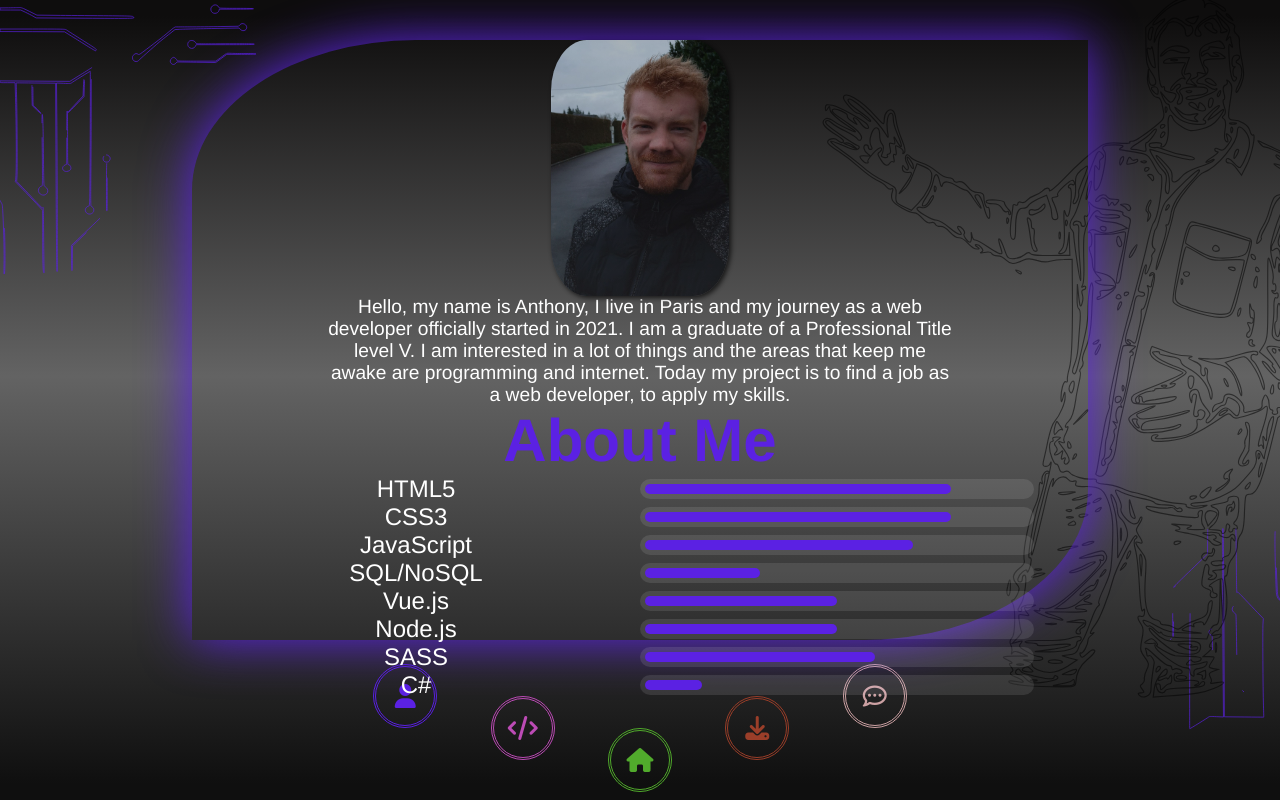
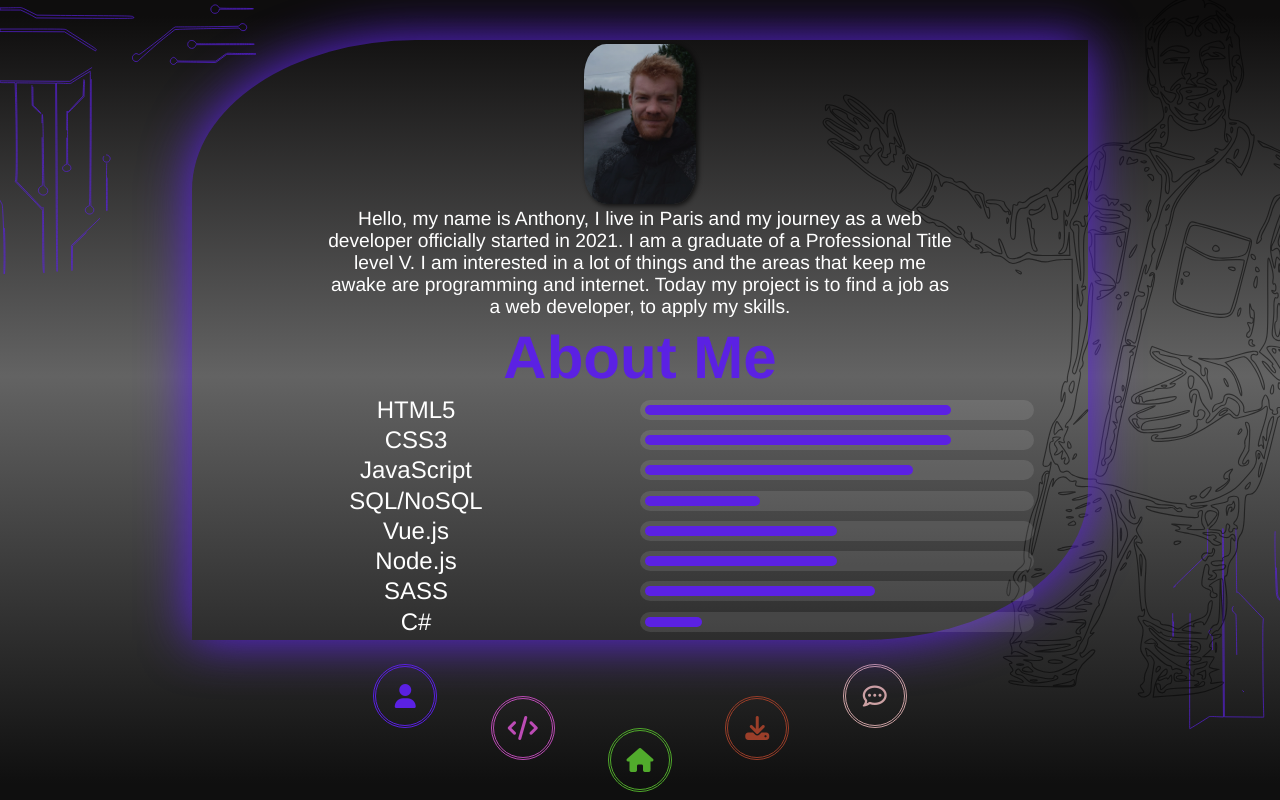
Before and after one commit to AnthonyJ408/site_portfolio, a Vue app: page / in a window 1280 px wide. Both pictures are taken after a click on the button 405 px from the left and 696 px from the top of the page. Built offline with nearby package versions, Linux system fonts and the light colour scheme.

Commit message:
Update About-page.vue

```diff
--- a/src/components/About-page.vue
+++ b/src/components/About-page.vue
@@ -74,7 +74,7 @@ p {
 }
 .myFace {
   opacity: 0.7;
-  height: 20vw;
+  height: 20vh;
   border-radius: 20%;
   box-shadow: 2px 2px 5px black;
 }
```
